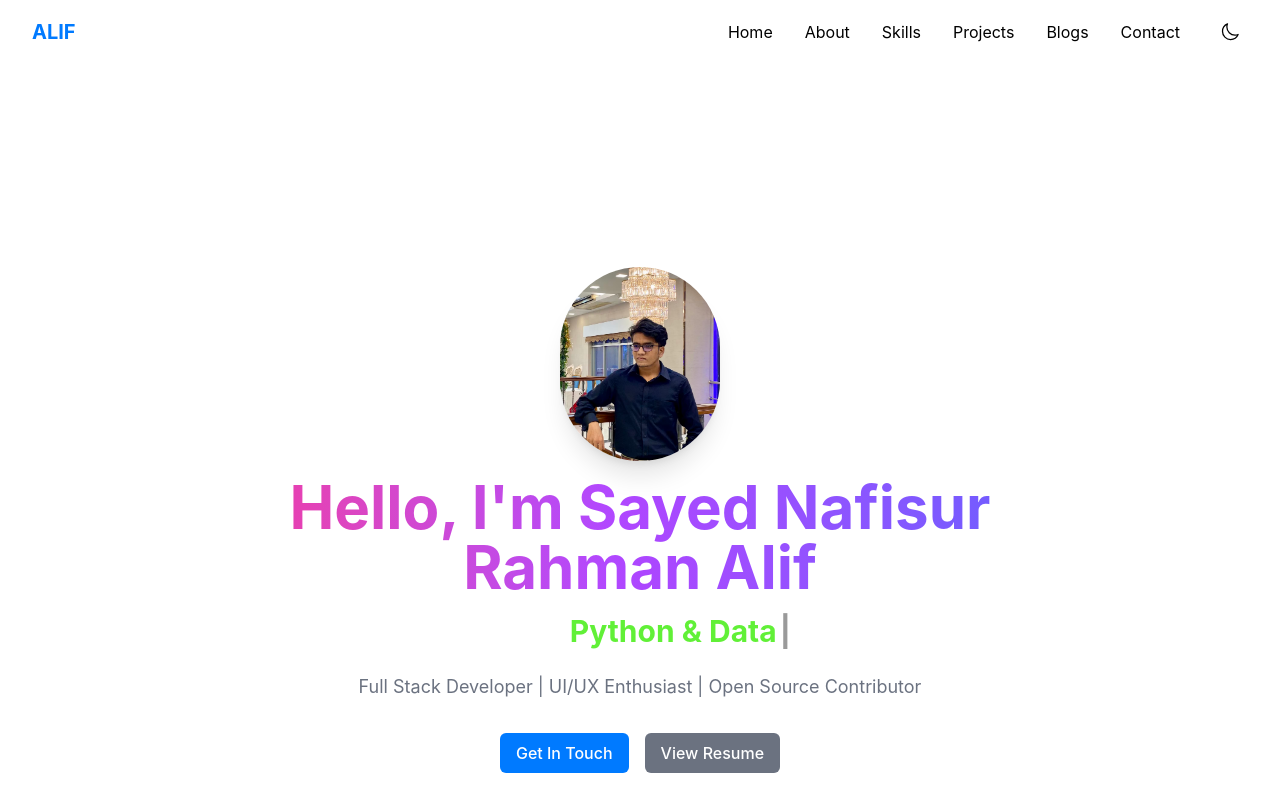
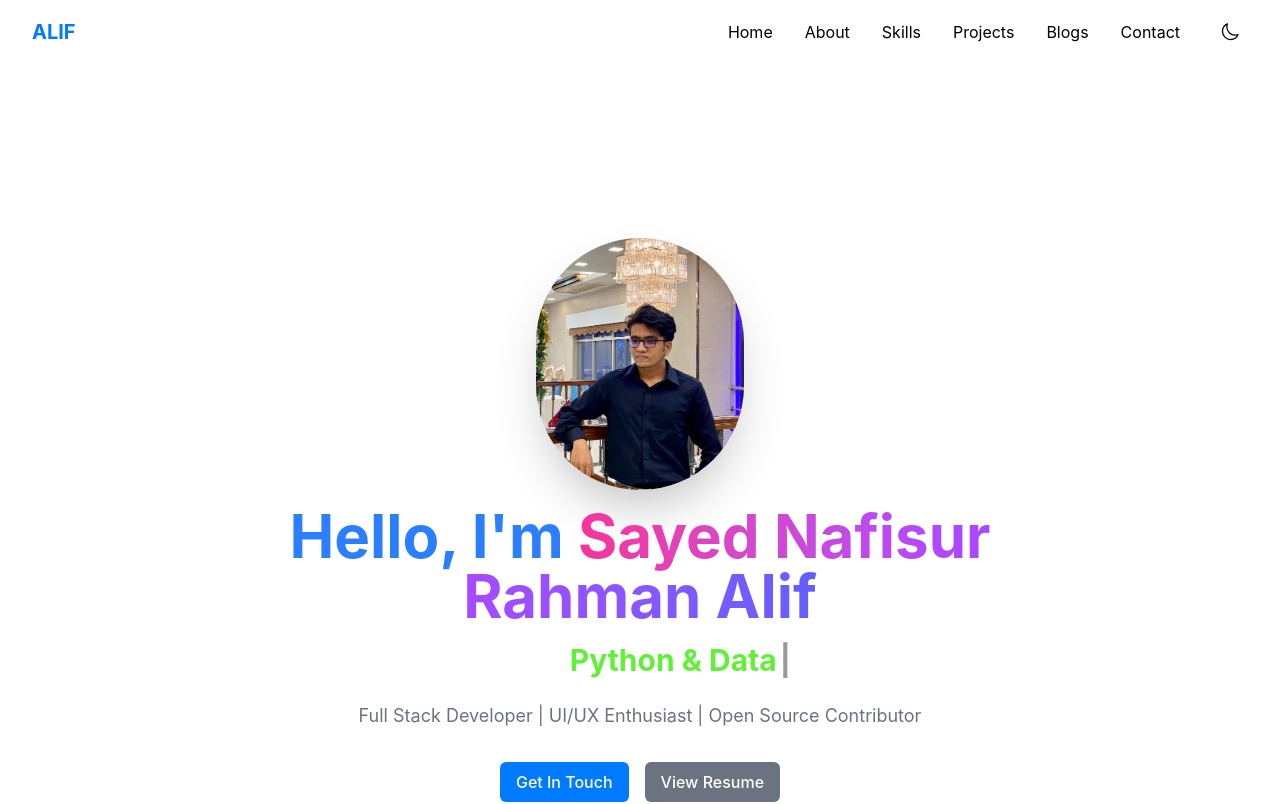
Before and after one commit to SayedAliff/Portfolio-website, a Next.js app: page / in a window 1280 px wide. Shown: the top 804 px of the page. Built offline with nearby package versions, Linux system fonts and the light colour scheme.

Commit message:
Final Fix

```diff
--- a/src/app/components/Hero.tsx
+++ b/src/app/components/Hero.tsx
@@ -38,32 +38,34 @@ export default function Hero() {
     <section id="home" className="min-h-screen pt-24 pb-12 flex flex-col items-center justify-center">
       <div className="text-center max-w-4xl">
 
-        {/* Profile Picture using scaleIn variant - NOW SHOWING IMAGE */}
+        {/* Profile Picture using scaleIn variant */}
         <motion.div
             variants={scaleIn}
             initial="initial"
             animate="animate"
             className="mb-4 mx-auto"
         >
-            {/* 👈 FIX: Replaced placeholder div with the Image component */}
+            {/* 🛠️ FIX: Increased size from h-40 w-40 to h-52 w-52 for larger radius */}
             <Image
                 src="/profile.avif" // Assuming the image is at /public/profile.avif
                 alt="Sayed Nafisur Rahman Alif"
-                width={160}
-                height={160}
-                className="rounded-full object-cover mx-auto shadow-xl"
+                width={208} // New size: 52 * 4 = 208px
+                height={208} // New size: 52 * 4 = 208px
+                className="rounded-full object-cover mx-auto shadow-2xl"
                 priority
             />
         </motion.div>
 
-        {/* Colorize Full Name (Gradient Effect) */}
+        {/* Full Name Split: Blue "Hello, I'm" + Gradient Name */}
         <motion.h1
-            className="text-5xl md:text-6xl font-bold mb-4
-                       bg-clip-text text-transparent bg-gradient-to-r
-                       from-pink-500 via-purple-500 to-indigo-500"
+            className="text-5xl md:text-6xl font-bold mb-4"
             {...fadeInUp}
         >
-          Hello, I&apos;m Sayed Nafisur Rahman Alif
+          <span className="text-blue-500">Hello, I&apos;m </span> {/* 👈 Part 1: Solid Blue */}
+
+          <span className="bg-clip-text text-transparent bg-gradient-to-r from-pink-500 via-purple-500 to-indigo-500">
+            Sayed Nafisur Rahman Alif {/* 👈 Part 2: Gradient Name */}
+          </span>
         </motion.h1>
 
         {/* Dynamic Typewriter Text with RGB Cycling Effect */}
```
